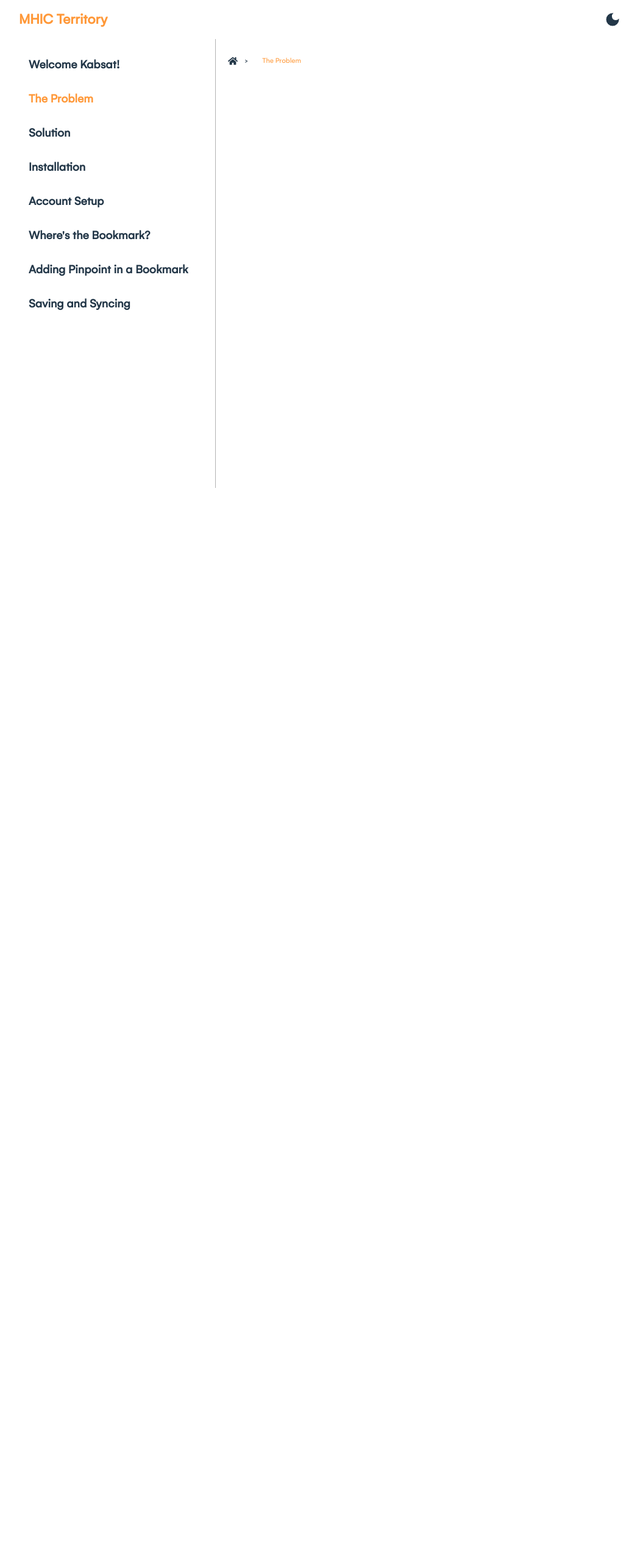
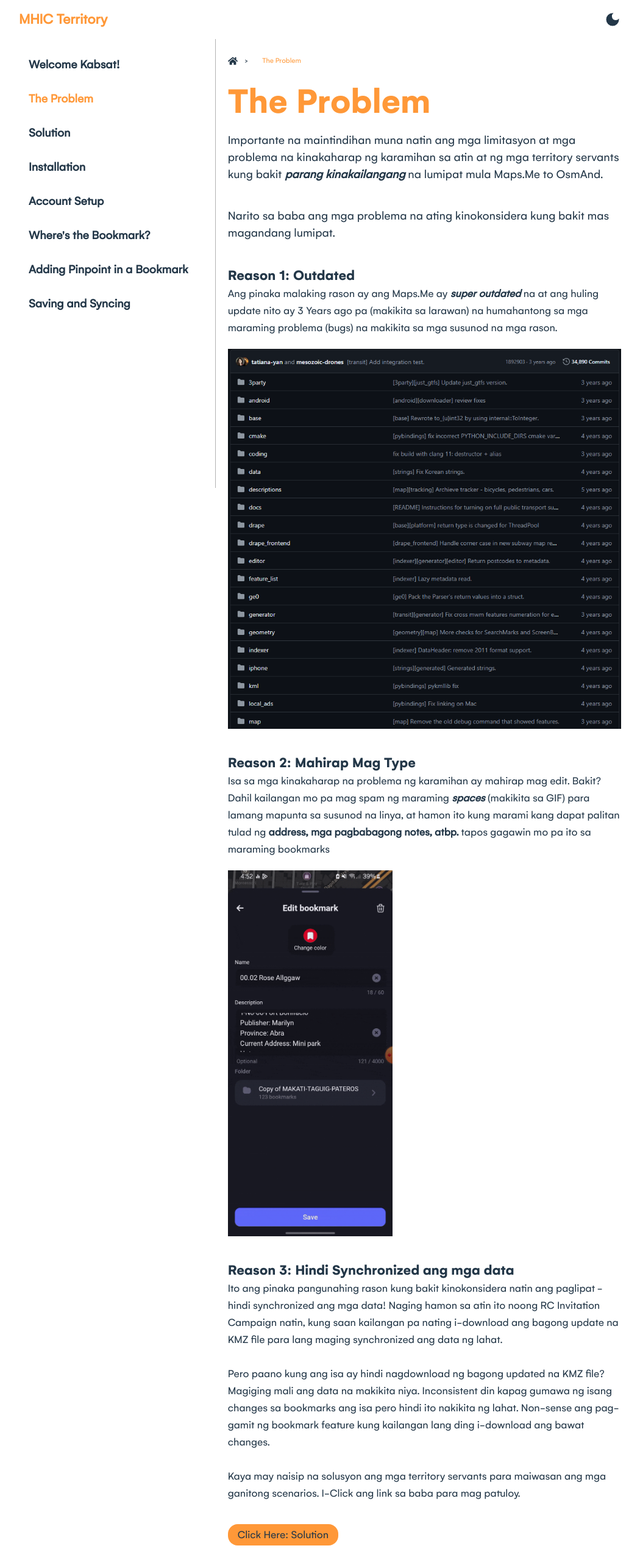
Before and after one commit to NighTzy-Godz/osmand-doc, a React (Vite) app in the folder client/: page /problem in a window 1280 px wide. Shown: the top 2566 px of the page at 61% size, without its empty margins (115-1165 px from the left). Before the commit the page ends 904 px from the top, so only its background shows below. Built offline with nearby package versions, Linux system fonts and the light colour scheme.

Commit message:
Added the Problem Page

```diff
--- a/client/src/pages/Problem.tsx
+++ b/client/src/pages/Problem.tsx
@@ -1,10 +1,88 @@
 import React from "react";
 import CurrLocation from "../components/CurrLocation";
-
+import OUTDATED from "../assets/imgs/outdated.png";
+import SPACES from "../assets/imgs/spaces.gif";
+import { Link } from "react-router-dom";
 function Problem() {
   return (
-    <div className="h-dvh">
+    <div className="pb-5">
       <CurrLocation location="The Problem" />
+
+      <h1 className="mb-5 text-mainColor text-6xl">The Problem</h1>
+
+      <p className="text-textColor text-xl mb-10">
+        Importante na maintindihan muna natin ang mga limitasyon at mga problema
+        na kinakaharap ng karamihan sa atin at ng mga territory servants kung
+        bakit{" "}
+        <span className="font-semibold italic">parang kinakailangang</span> na
+        lumipat mula Maps.Me to OsmAnd.
+      </p>
+
+      <p className="text-textColor text-xl mb-10">
+        Narito sa baba ang mga problema na ating kinokonsidera kung bakit mas
+        magandang lumipat.
+      </p>
+
+      <div className="mb-10">
+        <h3 className="text-textColor text-2xl font-semibold">
+          Reason 1: Outdated
+        </h3>
+        <p className="text-textColor text-lg mb-5">
+          Ang pinaka malaking rason ay ang Maps.Me ay{" "}
+          <span className="italic font-semibold">super outdated</span> na at ang
+          huling update nito ay 3 Years ago pa (makikita sa larawan) na
+          humahantong sa mga maraming problema (bugs) na makikita sa mga susunod
+          na mga rason.
+        </p>
+
+        <img src={OUTDATED} alt="" />
+      </div>
+
+      <div className="mb-10">
+        <h3 className="text-textColor text-2xl font-semibold">
+          Reason 2: Mahirap Mag Type
+        </h3>
+        <p className="text-textColor text-lg mb-5">
+          Isa sa mga kinakaharap na problema ng karamihan ay mahirap mag edit.
+          Bakit? Dahil kailangan mo pa mag spam ng maraming{" "}
+          <span className="font-semibold italic">spaces</span> (makikita sa GIF)
+          para lamang mapunta sa susunod na linya, at hamon ito kung marami kang
+          dapat palitan tulad ng{" "}
+          <span className="font-semibold">
+            address, mga pagbabagong notes, atbp.{" "}
+          </span>
+          tapos gagawin mo pa ito sa maraming bookmarks
+        </p>
+
+        <img src={SPACES} alt="" className="h-[600px]" />
+      </div>
+
+      <div className="mb-10">
+        <h3 className="text-textColor text-2xl font-semibold">
+          Reason 3: Hindi Synchronized ang mga data
+        </h3>
+        <p className="text-textColor text-lg mb-5">
+          Ito ang pinaka pangunahing rason kung bakit kinokonsidera natin ang
+          paglipat - hindi synchronized ang mga data! Naging hamon sa atin ito
+          noong RC Invitation Campaign natin, kung saan kailangan pa nating
+          i-download ang bagong update na KMZ file para lang maging synchronized
+          ang data ng lahat. <br /> <br /> Pero paano kung ang isa ay hindi
+          nagdownload ng bagong updated na KMZ file? Magiging mali ang data na
+          makikita niya. Inconsistent din kapag gumawa ng isang changes sa
+          bookmarks ang isa pero hindi ito nakikita ng lahat. Non-sense ang
+          pag-gamit ng bookmark feature kung kailangan lang ding i-download ang
+          bawat changes. <br /> <br /> Kaya may naisip na solusyon ang mga
+          territory servants para maiwasan ang mga ganitong scenarios. I-Click
+          ang link sa baba para mag patuloy.
+        </p>
+      </div>
+
+      <Link
+        to="/solution"
+        className="px-4 py-2 text-lg text-textColor bg-mainColor rounded-2xl hover:bg-mainColorDark"
+      >
+        Click Here: Solution
+      </Link>
     </div>
   );
 }
```
Also changed, not shown: client/src/assets/imgs/outdated.png (added), client/src/assets/imgs/spaces.gif (added).
